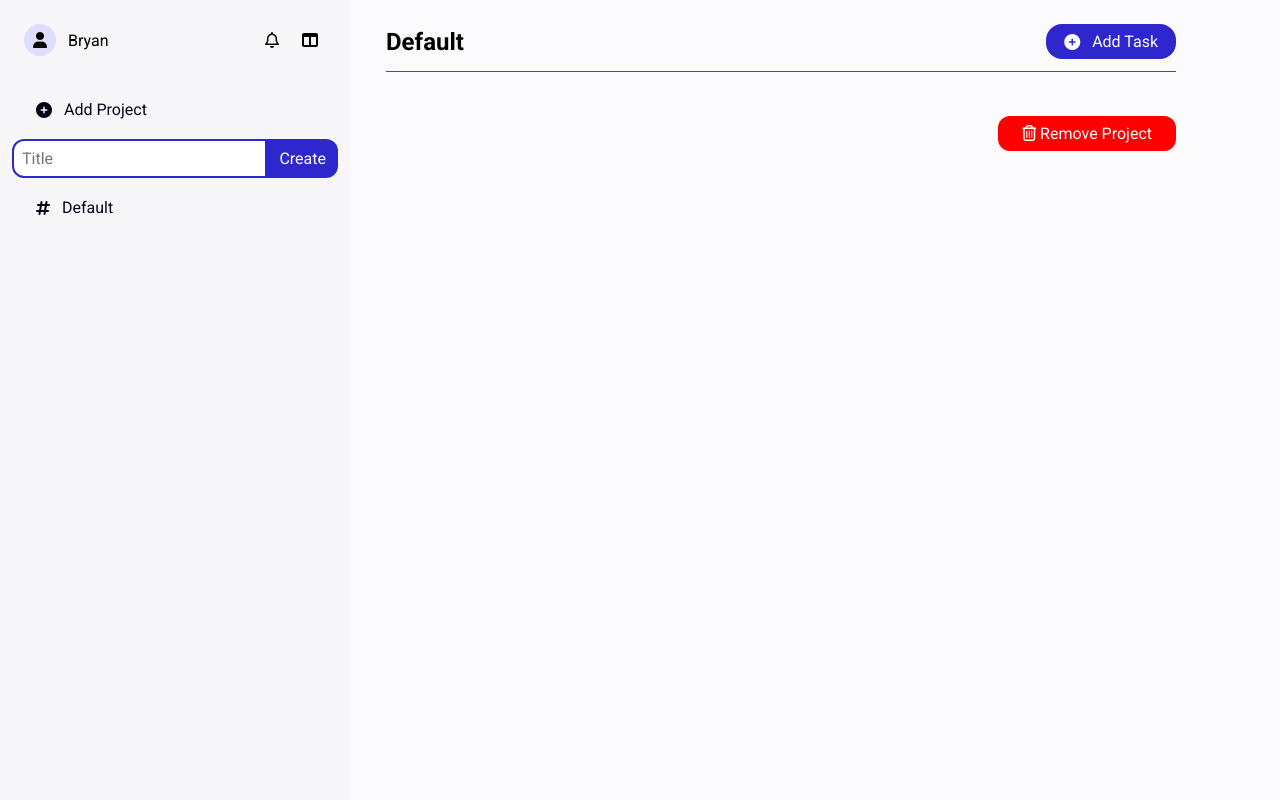
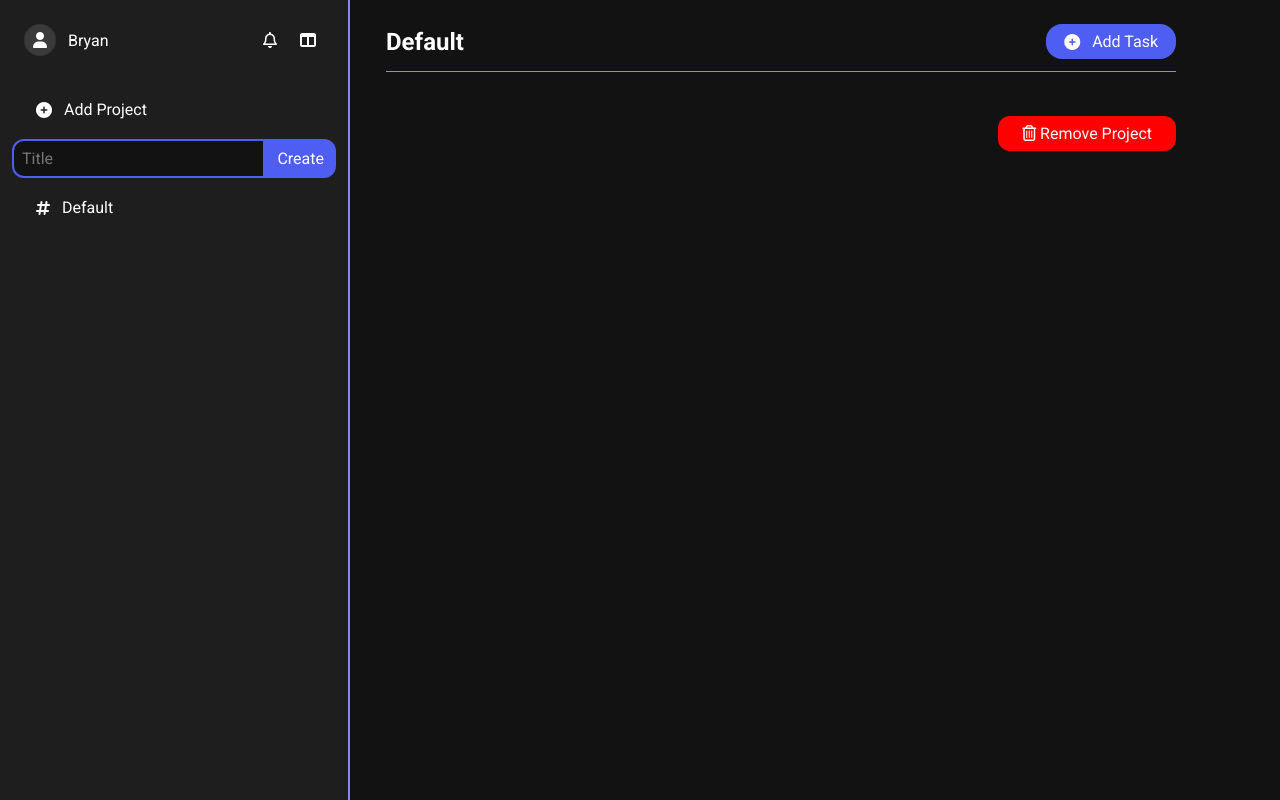
Before and after one commit to BryanF1nes/todo-list, a website built with webpack: page src/template.html in a window 1280 px wide. Both pictures are taken after a click on the button "Add Project". Built offline with nearby package versions, Linux system fonts and the dark colour scheme; a web font is replaced by a local one.

Commit message:
Added dark mode for system settings

```diff
--- a/src/styles.css
+++ b/src/styles.css
@@ -14,7 +14,7 @@
 }
 
 html {
-    /* color-scheme: dark light; */
+    color-scheme: dark light;
 }
 
 body {
@@ -376,3 +376,77 @@ p {
         margin-right: 0;
     }
 }
+
+@media (prefers-color-scheme: dark) {
+    :root {
+        --text: #ffffff;
+        --background: #121212;
+        --background-secondary: #1e1e1e;
+        --primary: #4e5ef3;
+        --secondary: #3a3a3a;
+        --accent: #8c85ff;
+    }
+
+    /* Optional overrides for elements that may need special attention */
+    .edit:hover,
+    .remove:hover {
+        color: var(--accent);
+    }
+
+    .side-panel {
+        border-right: 2px solid var(--accent);
+    }
+
+    .button {
+        background-color: var(--background-secondary);
+        color: var(--text);
+    }
+
+    .button:hover {
+        background-color: var(--primary);
+        color: #ffffff;
+    }
+
+    .add-task {
+        background-color: var(--primary);
+        color: #ffffff;
+    }
+
+    .add-task:hover {
+        background-color: var(--accent);
+    }
+
+    .todo-item {
+        border: 2px solid var(--accent);
+        background-color: var(--background-secondary);
+        color: var(--text);
+    }
+
+    .profile-container {
+        color: var(--text);
+    }
+
+
+    h1 {
+        color: var(--text);
+    }
+
+    .side-panel {
+        background-color: var(--background-secondary);
+    }
+
+    .project-modal,
+    .todo-modal,
+    .edit-todo-modal {
+        background-color: var(--background-secondary);
+        color: var(--text);
+    }
+
+    input,
+    textarea,
+    select {
+        background-color: var(--background);
+        color: var(--text);
+        border: 2px solid var(--primary);
+    }
+}
```
